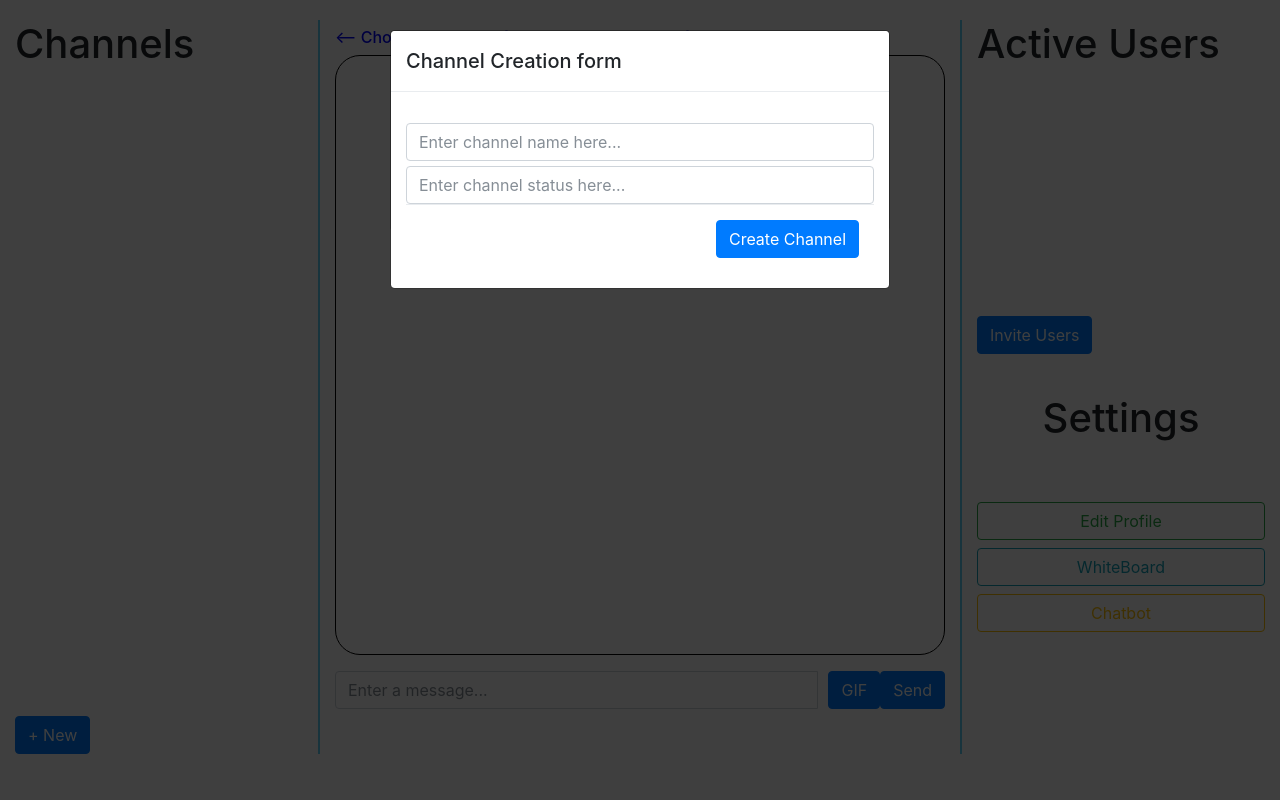
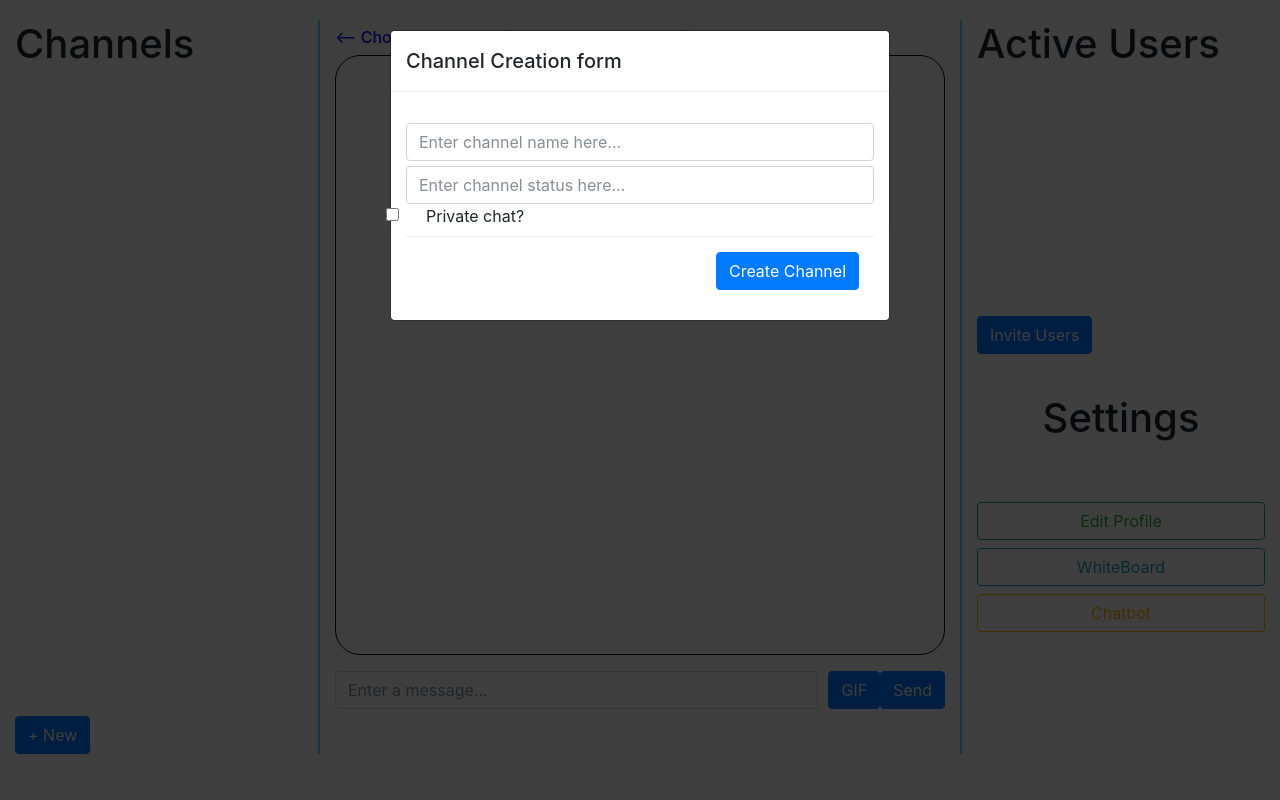
Before and after one commit to faridelaouadi/SlackClone, a Flask app: page / in a window 1280 px wide, after a click on "+ New". Run offline with Flask 2, Linux system fonts and the light colour scheme; some libraries are stand-ins or nearby versions.

Commit message:
private channel creation works

```diff
--- a/application.py
+++ b/application.py
@@ -14,7 +14,7 @@ socketio = SocketIO(app)
 
 # in-memory data
 USERS = {}
-CHANNELS = {"General": ["This is a general public forum",[]], "Starred Messages":["A collection of all your starred messages",{}]}
+CHANNELS = {"General": ["This is a general public forum",[], "public"], "Starred Messages":["A collection of all your starred messages",{},"public"]}
 #the new format of messages will be {channel_name: [channel_status,{message1-info, message2-info}]}
 #message info is in this dictionary format --> {'msg': 'hello', 'channel': 'General', 'username': 'Farid', 'created_at': 1574078726}
 #deque is used as it has fast pop and push access to each side. We will unlikely be randomly accessing elements hence we didnt choose to use a list
@@ -29,8 +29,6 @@ def connection():
 
 @socketio.on('new starred message')
 def new_starred_message(data):
-    print("We have recived the request to add a new starred message to the user")
-    print(f"Chat: {data['channel']} \n Message: {data['message_content']} \n")
     try:
         #if the user already has starred messages, we access them
         user_starred_messages = CHANNELS["Starred Messages"][1][data['username']]
@@ -51,13 +49,20 @@ def user_data(data):
         USERS[username] = request.sid #request socket ID
         emit('new user', data, broadcast=True)
 
-@socketio.on('new channel')
+@socketio.on('new channels')
 def new_channel(data):
     if data['name'] in CHANNELS:
         return False
     else:
-        CHANNELS[data['name']] = [data['channel_status'],[]]
-        emit('new channel', { "name" : data['name'], "channel_status": data['channel_status']}, broadcast=True)
+        print(data)
+        if data['privacy'] == "private":
+            #[status, [all the messages], public/private , [members]]
+            CHANNELS[data['name']] = [data['channel_status'],[], "private", [request.sid]]
+            emit('new private channel', { "name" : data['name'], "channel_status": data['channel_status']}, room=request.sid)
+        else:
+            #public channel
+            CHANNELS[data['name']] = [data['channel_status'],[], "public",]
+            emit('new public channel', { "name" : data['name'], "channel_status": data['channel_status']}, broadcast=True)
 
 @socketio.on('new msg')
 def new_msg(data):
@@ -72,7 +77,12 @@ def new_msg(data):
 def get_channels():
     custom_list = []
     for key in CHANNELS:
-        custom_list.append([key,CHANNELS[key][0]])
+        if CHANNELS[key][2] == "public":
+            custom_list.append([key,CHANNELS[key][0]])
+        else:
+            if request.sid in CHANNELS[key][3]:
+                custom_list.append([key,CHANNELS[key][0]])
+
     #custom_list is a list of pairs of channel_name,channel_status
     emit('channels', custom_list)
 
--- a/static/index.js
+++ b/static/index.js
@@ -23,7 +23,11 @@ const init = username => {
 
     setup(socket);
 
-    socket.on("new channel", data => {
+    socket.on("new public channel", data => {
+      show_channel(data.name, data.channel_status);
+    });
+
+    socket.on("new private channel", data => {
       show_channel(data.name, data.channel_status);
     });
 
@@ -34,7 +38,7 @@ const init = username => {
     });
 
     socket.on("msg", data => {
-      console.log("new message");
+      //console.log("new message");
       message_sound.play()
       data.id = message_id;
       show_msg(data);
@@ -78,6 +82,8 @@ const init = username => {
         show_starred_msg(msg);
       })
     });
+
+
   });
 };
 
@@ -85,6 +91,7 @@ const setup = socket => {
   let channel_form = document.querySelector("#newChannel-form");
   let channel_name_inp = document.querySelector("#channel_name");
   let channel_status_inp = document.querySelector("#channel_status");
+  let channel_privacy =  document.querySelector("#private_checkbox");
   let msg_inp = document.querySelector("#msg-text");
   let msg_form = document.querySelector("#msg-form");
   let search_gif = document.querySelector("#search-gifs");
@@ -97,15 +104,17 @@ const setup = socket => {
 
     let name = channel_name_inp.value;
     let status = channel_status_inp.value;
-
+    let privacy = (channel_privacy.checked) ? "private" : "public";
+    console.log("New channel is ----> " + privacy);
     if (!name || !status) {
       document.querySelector("#newChannelErrorMessage").innerHTML = 'Please enter a name and Status for the new channel!';
       return;
     }
 
-    socket.emit("new channel", { name:name, channel_status:status });
+    socket.emit("new channels", { name:name, channel_status:status, privacy:privacy });
     channel_name_inp.value = "";
     channel_status_inp.value = "";
+    channel_privacy.checked = false;
     $('#newChannelModal').modal('hide');
     document.querySelector("#newChannelErrorMessage").innerHTML = ''; //remove the warning message from the top of modal!
   });
@@ -277,9 +286,9 @@ const show_starred_msg = data => {
     ul.appendChild(li);
     // scroll msg-list
     ul.scrollTop = ul.scrollHeight - ul.clientHeight;
-
 };
 };
+
 //function to display the message on the chat a person is on
 const show_msg = data => {
   if (localStorage.getItem("channel") == data.channel) {
--- a/templates/index.html
+++ b/templates/index.html
@@ -119,6 +119,10 @@
                         <p id="newChannelErrorMessage" style="color:red;"></p>
                         <input class="form-control" autocomplete="off" type="text" name="channel_name" placeholder="Enter channel name here..." id="channel_name" style="margin-bottom:5px;">
                         <input class="form-control" autocomplete="off" type="text" name="channel_status" placeholder="Enter channel status here..." id="channel_status">
+                        <div class="form-check">
+                          <input type="checkbox" class="form-check-input" id="private_checkbox">
+                          <label class="form-check-label" for="exampleCheck1">Private chat?</label>
+                        </div>
                         <div class="modal-footer">
                           <button type="submit" class="btn btn-primary">Create Channel</button>
                         </div>
```
